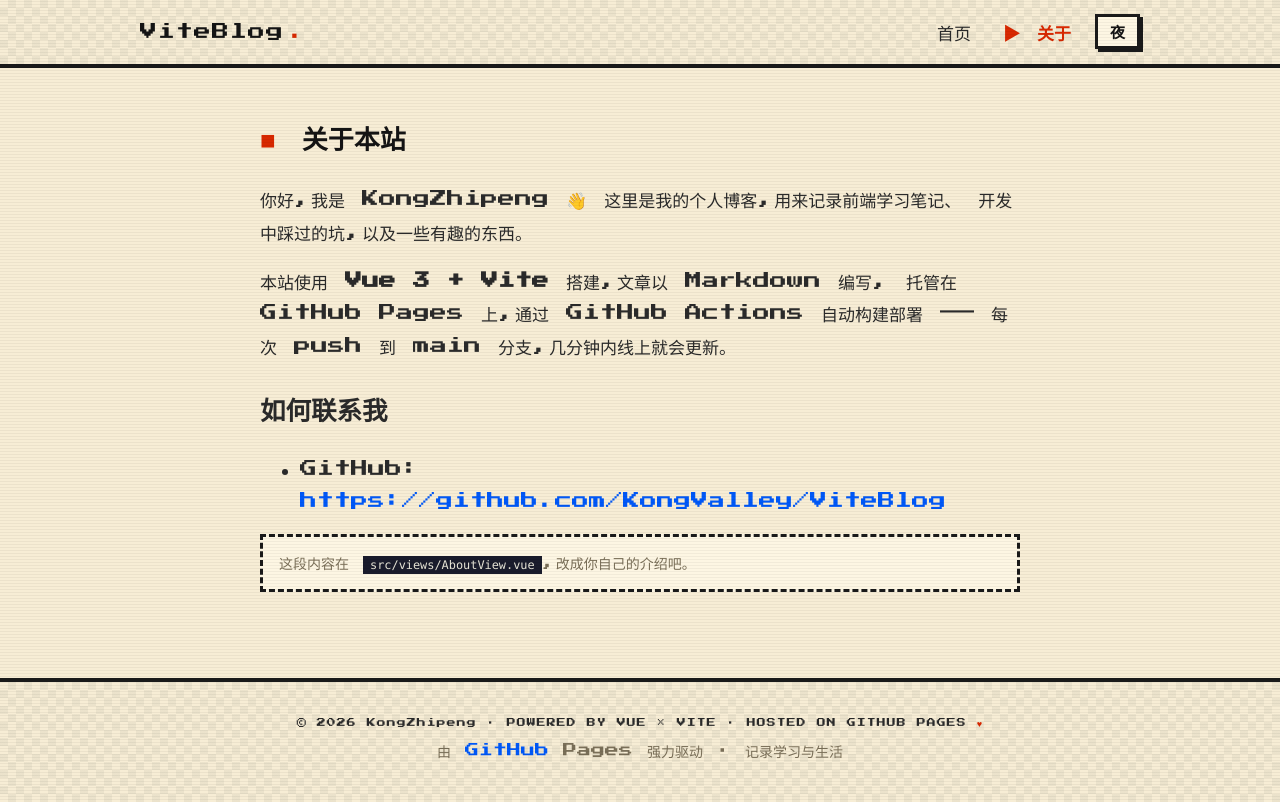
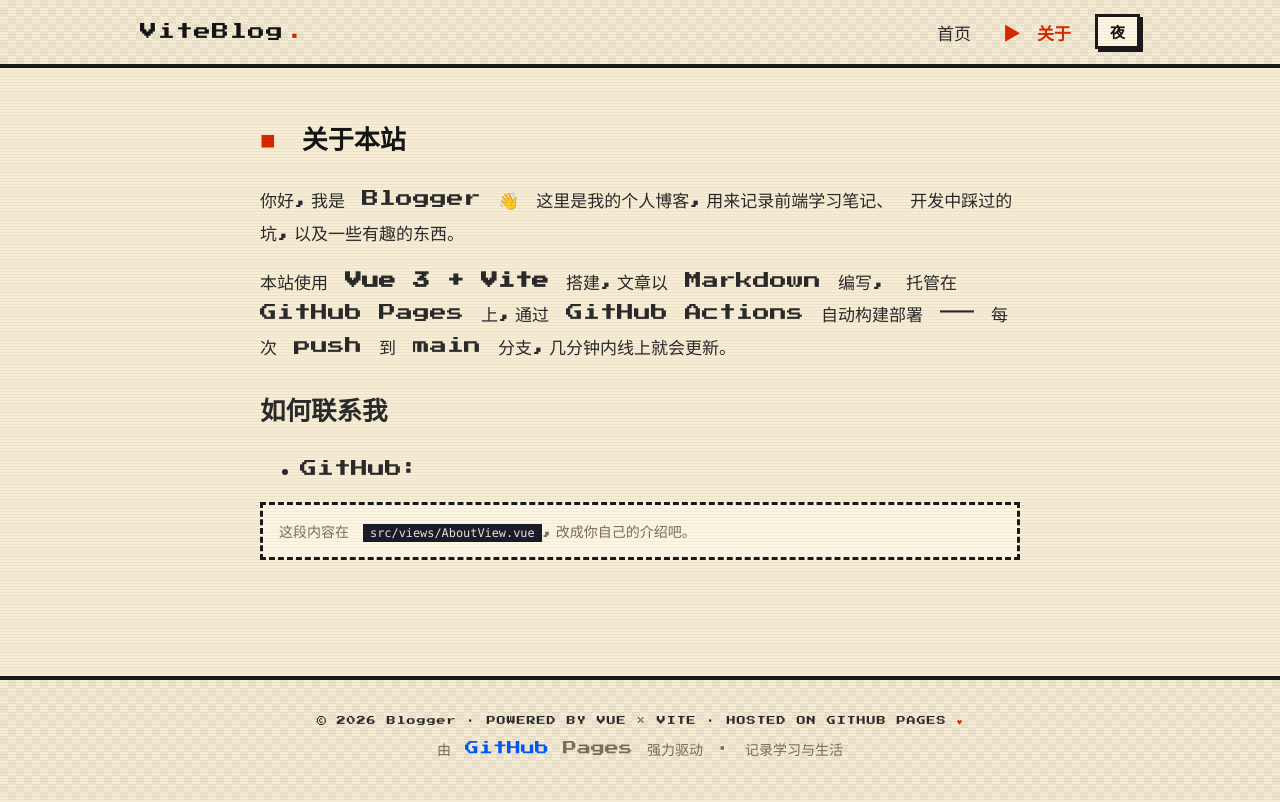
Before and after one commit to KongValley/ViteBlog, a Vue app: page /about in a window 1280 px wide. Built offline with nearby package versions, Linux system fonts and the light colour scheme; a web font is replaced by a local one.

Commit message:
feat: 站点配置抽离为根目录 site.yml,由 Vite 插件注入,省略字段自动补全

```diff
--- a/package.json
+++ b/package.json
@@ -17,6 +17,7 @@
   },
   "devDependencies": {
     "@vitejs/plugin-vue": "^6.0.8",
-    "vite": "^8.3.0"
+    "vite": "^8.3.0",
+    "yaml": "^2.9.1"
   }
 }
--- a/src/data/site.js
+++ b/src/data/site.js
@@ -1,10 +1,24 @@
-// 站点信息,在这里统一修改你的博客名称、简介、社交链接
+// 站点配置统一来自项目根目录的 site.yml(由 vite.config.js 注入)
+// 这里只做默认值兜底:yml 里省略的字段会自动补全,配置文件可以写得很精简
+import config from 'virtual:site-config'
+
 export const site = {
   name: 'ViteBlog',
   tagline: '记录学习与生活',
-  author: 'KongZhipeng',
-  since: 2026,
-  github: 'https://github.com/KongValley/ViteBlog', // 换成你自己的仓库地址
-  githubUser: 'KongValley', // 你的 GitHub 用户名(游戏机名片和头像用)
-  avatar: 'https://github.com/KongValley.png?size=60', // GitHub 头像(取 60px 源图,展示时 2 倍放大出像素颗粒感)
+  author: 'Blogger',
+  since: new Date().getFullYear(),
+  github: '',
+  githubUser: '',
+  avatar: '',
+  ...config,
 }
+
+// 未配置仓库地址时,用 GitHub 用户名拼一个
+if (!site.github && site.githubUser) {
+  site.github = `https://github.com/${site.githubUser}`
+}
+
+// 未配置头像时,自动使用 GitHub 头像(60px 小图放大呈现像素颗粒感)
+if (!site.avatar && site.githubUser) {
+  site.avatar = `https://github.com/${site.githubUser}.png?size=60`
+}
--- a/vite.config.js
+++ b/vite.config.js
@@ -1,9 +1,37 @@
+import { readFileSync } from 'node:fs'
+import { dirname, resolve } from 'node:path'
+import { fileURLToPath } from 'node:url'
 import vue from '@vitejs/plugin-vue'
+import { parse } from 'yaml'
 import { defineConfig } from 'vite'
+
+const root = dirname(fileURLToPath(import.meta.url))
+
+// 把根目录的 site.yml 注入为虚拟模块 import 'virtual:site-config'
+// 这样站点配置只需要改 yml 文件,不用碰代码
+function siteConfig() {
+  const file = resolve(root, 'site.yml')
+  return {
+    name: 'site-config-yml',
+    resolveId(id) {
+      if (id === 'virtual:site-config') return '\0site-config'
+    },
+    load(id) {
+      if (id !== '\0site-config') return
+      this.addWatchFile(file) // yml 改动时触发本地热更新
+      try {
+        const parsed = parse(readFileSync(file, 'utf8')) ?? {}
+        return `export default ${JSON.stringify(parsed)}`
+      } catch (err) {
+        throw new Error(`site.yml 配置文件解析失败,请检查格式(注意冒号后要有空格):${err.message}`)
+      }
+    },
+  }
+}
 
 // base 必须与 GitHub 仓库名一致(GitHub Pages 会部署在 /仓库名/ 子路径下)
 // 如果仓库改名,记得同步修改这里
 export default defineConfig({
   base: '/ViteBlog/',
-  plugins: [vue()],
+  plugins: [vue(), siteConfig()],
 })
```
Also changed, not shown: site.yml (added, +27 -0 lines), 2 other files (tests, documents, lock files or other folders).
